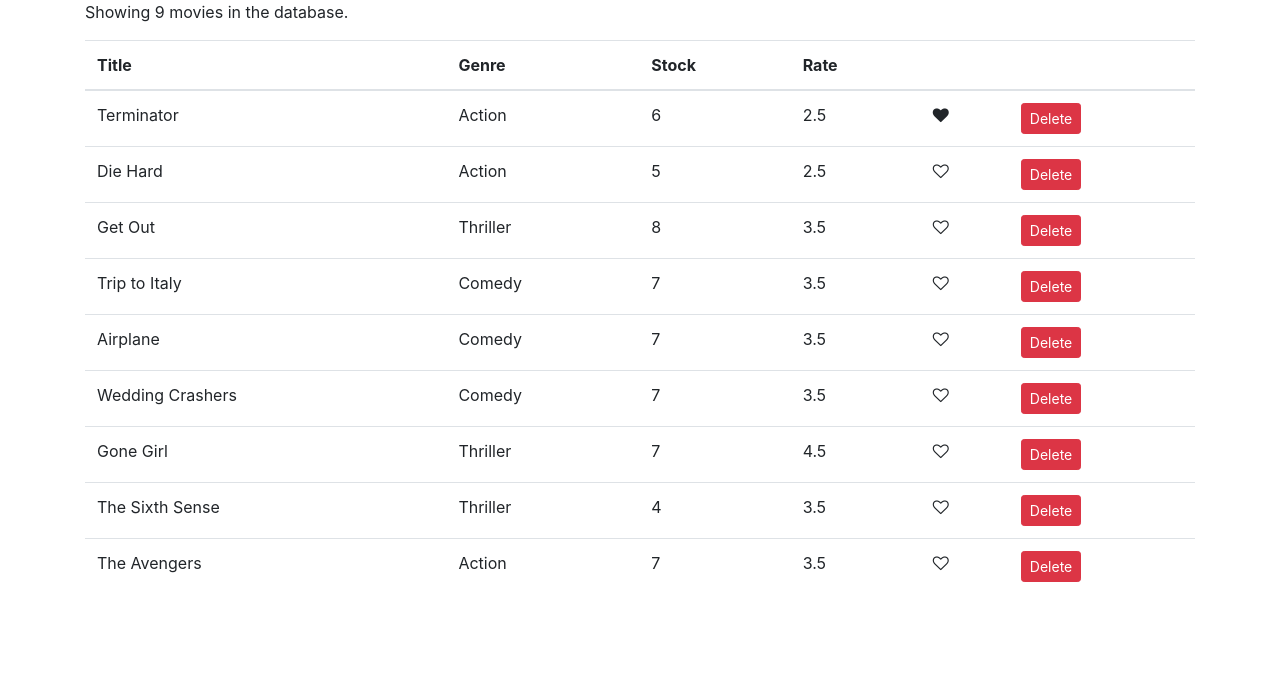
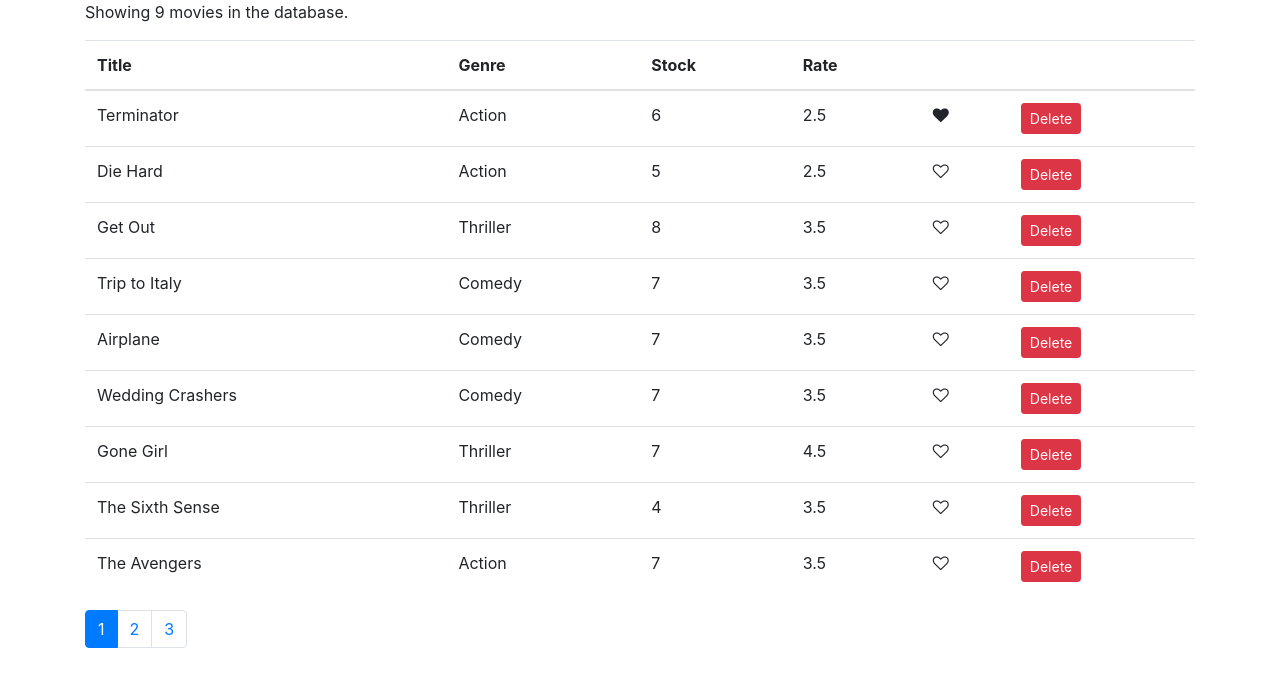
Before and after one commit to idenhan/react-vidly, a React (Create React App) app: page / in a window 1280 px wide. Shown: the top 686 px of the page. Built offline with nearby package versions, Linux system fonts and the light colour scheme.

Commit message:
Handling Page Changes

```diff
--- a/src/components/common/pagination.jsx
+++ b/src/components/common/pagination.jsx
@@ -1,19 +1,27 @@
 import React from "react";
 import _ from "lodash";
 
+/* eslint-disable jsx-a11y/anchor-is-valid */
+
 const Pagination = props => {
-  const { itemsCount, pageSize } = props;
+  const { itemsCount, pageSize, currentPage, onPageChange } = props;
 
   const pagesCount = Math.ceil(itemsCount / pageSize);
   if (pagesCount === 1) return null;
+
   const pages = _.range(1, pagesCount + 1);
 
   return (
     <nav>
       <ul className="pagination">
         {pages.map(page => (
-          <li key={page} className="page-item">
-            <a className="page-link">{page}</a>
+          <li
+            key={page}
+            className={page === currentPage ? "page-item active" : "page-item"}
+          >
+            <a className="page-link" onClick={() => onPageChange(page)}>
+              {page}
+            </a>
           </li>
         ))}
       </ul>
--- a/src/components/movies.jsx
+++ b/src/components/movies.jsx
@@ -5,7 +5,7 @@
 
 // JSX, Rendering Lists, Conditional Rendering, Handling Events, Updating the State
 class Movies extends Component {
-  state = { movies: getMovies(), pageSize: 10 };
+  state = { movies: getMovies(), pageSize: 4, currentPage: 1 };
 
   handleDelete = movie => {
     const movies = this.state.movies.filter(m => m._id !== movie._id);
@@ -22,12 +22,12 @@
   };
 
   handlePageChange = page => {
-    console.log(page);
+    this.setState({ currentPage: page });
   };
 
   render() {
     const { length: count } = this.state.movies;
-
+    const { pageSize, currentPage } = this.state;
     if (count === 0) return <p>There are no movies in the database.</p>;
 
     return (
@@ -71,7 +71,8 @@
         </table>
         <Pagination
           itemsCount={count}
-          pageSize={this.state.pageSize}
+          pageSize={pageSize}
+          currentPage={currentPage}
           onPageChange={this.handlePageChange}
         />
       </React.Fragment>
```
Also changed, not shown: 1 other file (tests, documents, lock files or other folders).
